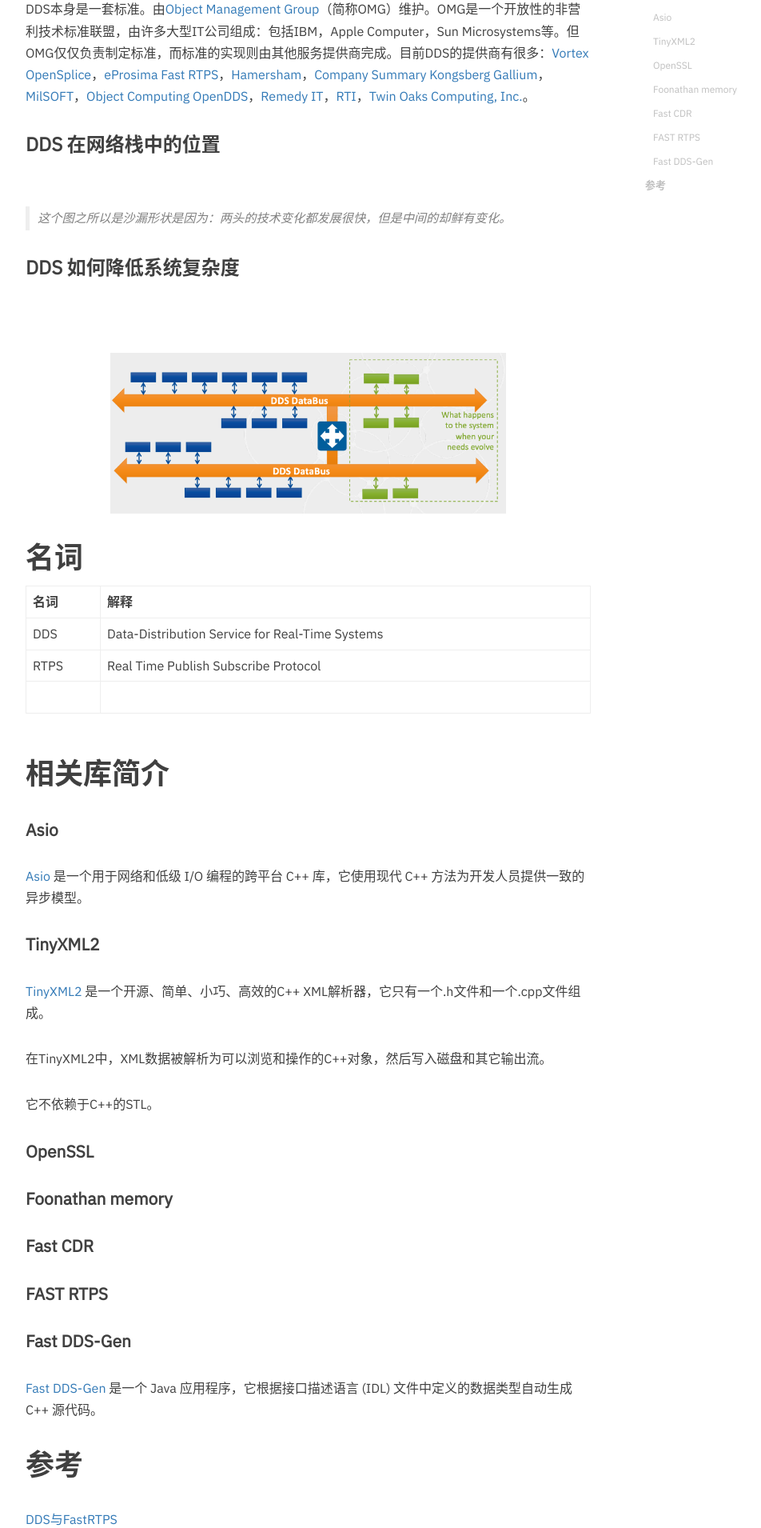
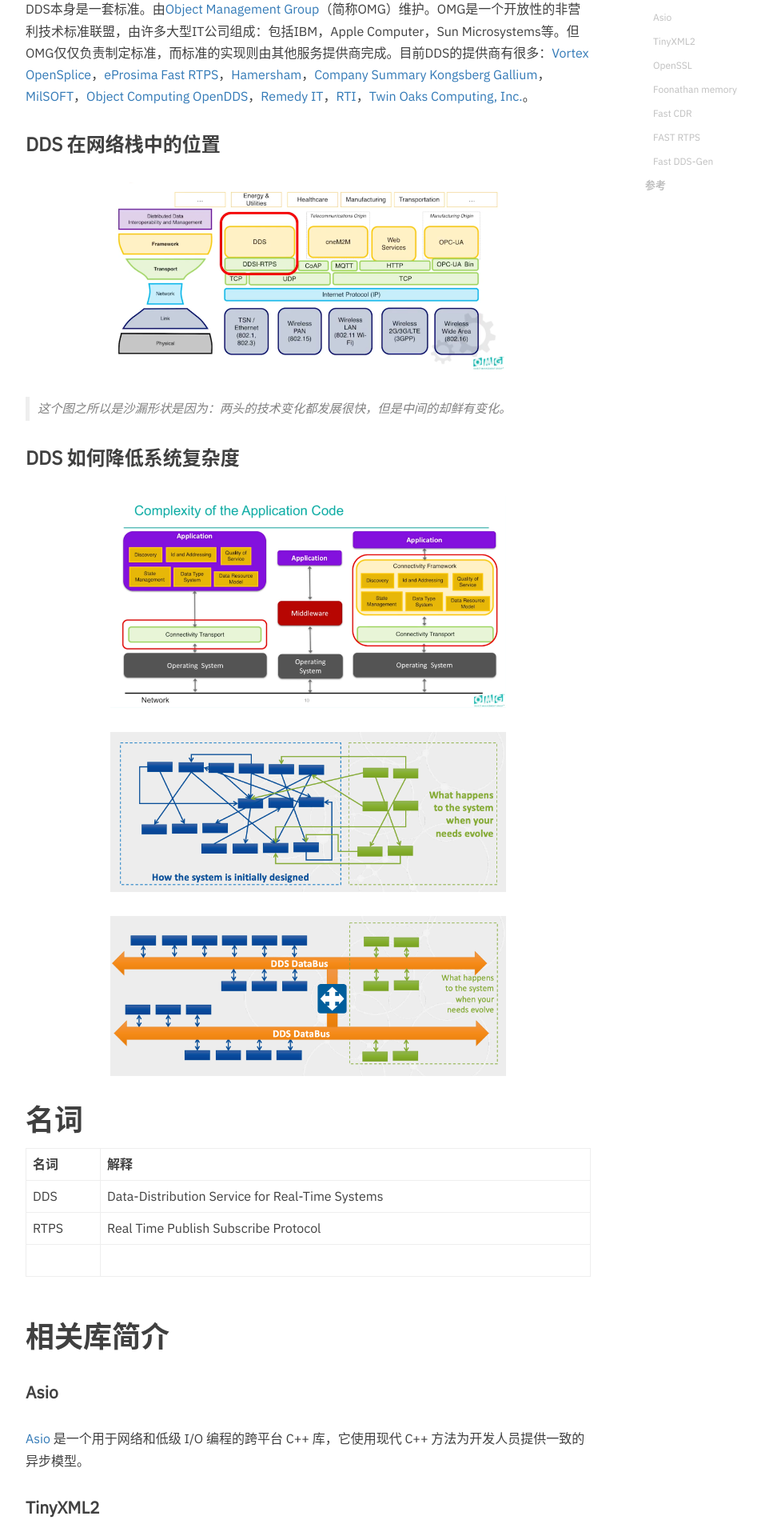
Before and after one commit to hurshi/hurshi.github.io, a Jekyll site: the page built from _posts/2022-04-14-dds.md, in a window 1280 px wide. Shown: the part 766-2676 px from the top of the page at 80% size, without its empty margins (233-1185 px from the left). Built offline with Jekyll 4.4.1, drawn with Linux system fonts in a browser that asks for light colours; nearby versions of some CDN libraries; some web fonts are replaced; comment, search, counter and statistics services are not loaded.

Commit message:
fix scripts

```diff
--- a/_posts/2022-04-14-dds.md
+++ b/_posts/2022-04-14-dds.md
@@ -15,15 +15,15 @@
 
 ### DDS 在网络栈中的位置
 
-![](../img/posts/dds/dds_hierarchy.png){:width="70%"}
+![](/img/posts/dds/dds_hierarchy.png){:width="70%"}
 
 > 这个图之所以是沙漏形状是因为：两头的技术变化都发展很快，但是中间的却鲜有变化。
 
 ### DDS 如何降低系统复杂度
 
-![](../img/posts/dds/complex.png){:width="70%"}
+![](/img/posts/dds/complex.png){:width="70%"}
 
-![](../img/posts/dds/traditioan.png){:width="70%"}
+![](/img/posts/dds/traditioan.png){:width="70%"}
 
 ![](/img/posts/dds/dds_arch.png){:width="70%"}
 
```
Also changed, not shown: 8 other files.
